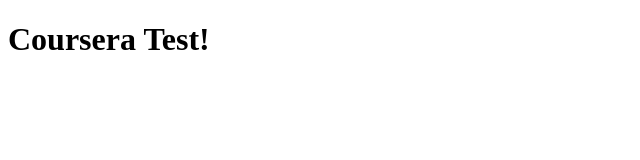
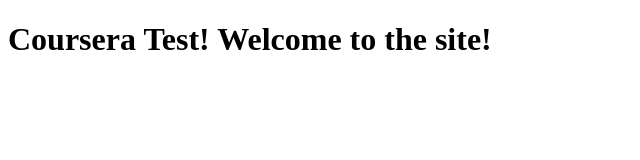
Before and after one commit to tednujet/coursera-html, a plain HTML site: page site/index.html in a window 1280 px wide. Shown: the whole page, without its empty margins (0-640 px from the left). Drawn offline with Linux system fonts and the light colour scheme.

Commit message:
changed index.html

```diff
--- a/site/index.html
+++ b/site/index.html
@@ -6,7 +6,7 @@
     <title>Coursera Test</title>
 </head>
 <body>
-    <h1>Coursera Test!</h1>
+    <h1>Coursera Test! Welcome to the site!</h1>
 
 </body>
 </html>
```
